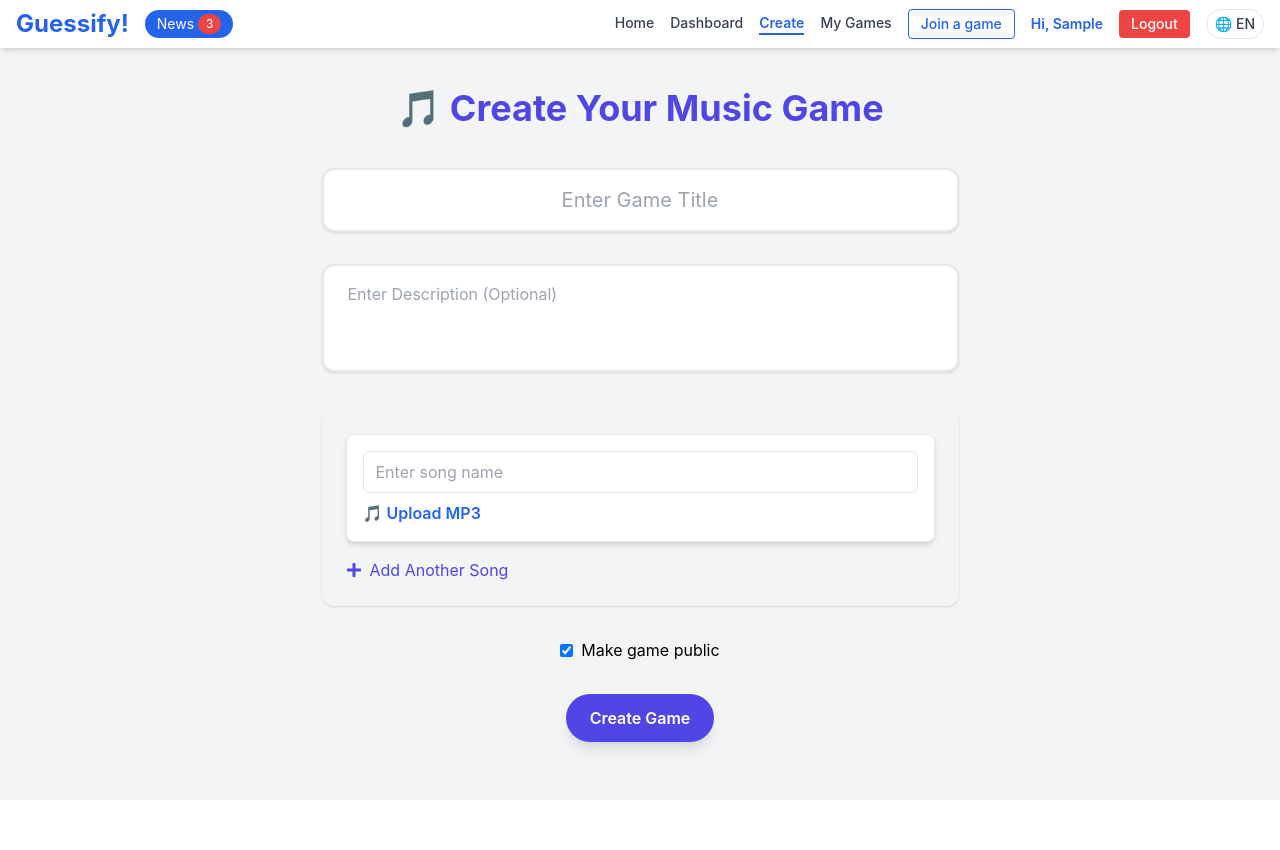
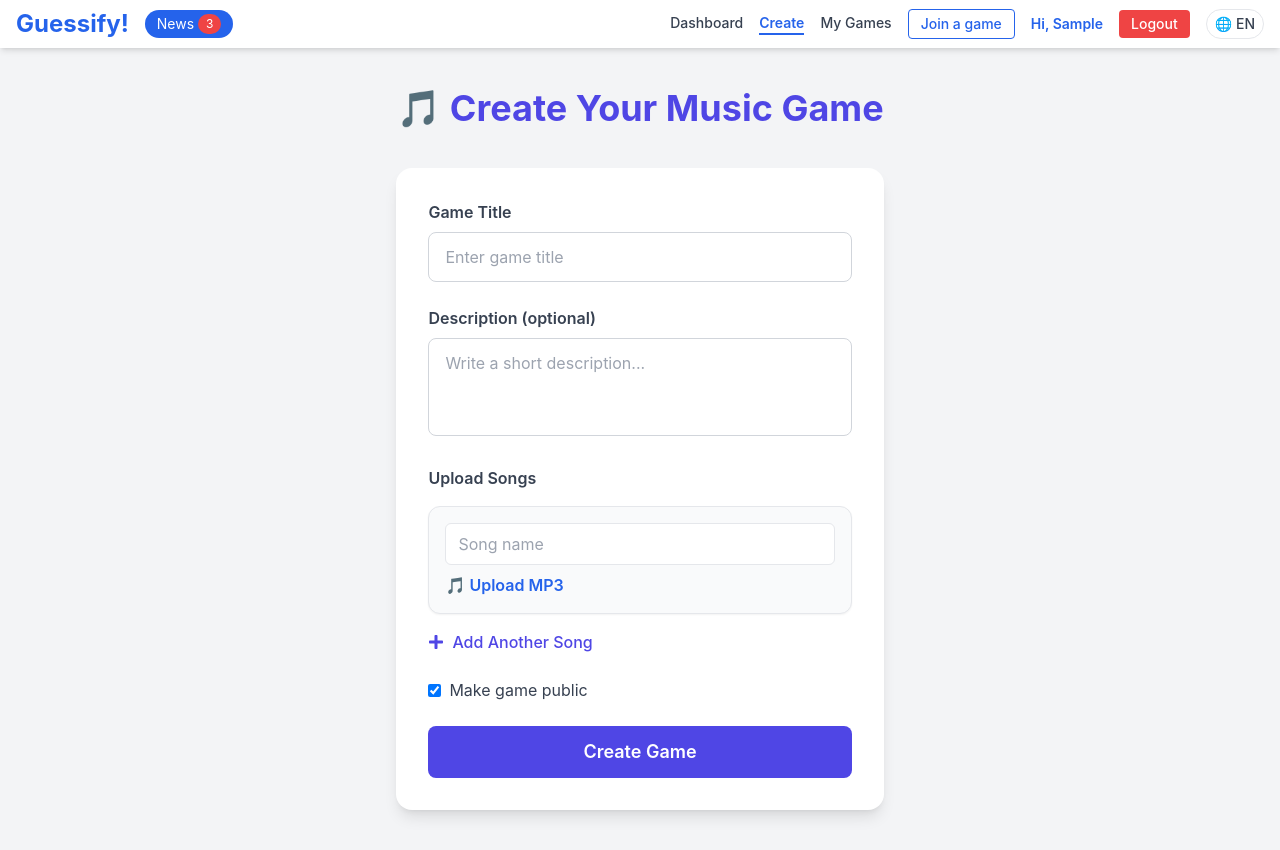
Before and after one commit to nSella10/AgileProject, a React (Create React App) app in the folder frontend/: page /create in a window 1280 px wide. Before the commit the page ends 800 px from the top, so only its background shows below. Built offline with nearby package versions, Linux system fonts and the light colour scheme; sample sign-in values are in the browser's storage.

Commit message:
emojjis in paricipant also

```diff
--- a/frontend/src/App.jsx
+++ b/frontend/src/App.jsx
@@ -17,7 +17,9 @@ function App() {
     <Router>
       <Routes>
         {/* Public */}
-        <Route path="/" element={<HomePage />} />
+        <Route element={<RedirectIfLoggedIn />}>
+          <Route path="/" element={<HomePage />} />
+        </Route>
         <Route path="/join" element={<JoinGamePage />} />
         <Route element={<RedirectIfLoggedIn />}>
           <Route path="/login" element={<LoginPage />} />
--- a/frontend/src/components/Navbar.jsx
+++ b/frontend/src/components/Navbar.jsx
@@ -93,9 +93,11 @@ const Navbar = () => {
         {/* Right side (desktop) */}
         <div className="hidden md:flex items-center space-x-4 text-sm font-medium text-gray-700">
           <nav className="flex space-x-4">
+            {!userInfo && (
               <Link to="/" className={navLinkClass("/")}>
                 Home
               </Link>
+            )}
             {userInfo && (
               <Link to="/dashboard" className={navLinkClass("/dashboard")}>
                 Dashboard
@@ -146,9 +148,11 @@ const Navbar = () => {
       {isMobileMenuOpen && (
         <div className="md:hidden px-4 pb-4 space-y-2 text-sm font-medium text-gray-700">
           <nav className="flex flex-col space-y-1">
+            {!userInfo && (
               <Link to="/" className={navLinkClass("/")}>
                 Home
               </Link>
+            )}
             {userInfo && (
               <Link to="/dashboard" className={navLinkClass("/dashboard")}>
                 Dashboard
@@ -194,5 +198,4 @@ const Navbar = () => {
     </header>
   );
 };
-
 export default Navbar;
--- a/frontend/src/pages/CreateGamePage.jsx
+++ b/frontend/src/pages/CreateGamePage.jsx
@@ -4,7 +4,7 @@ import PageLayout from "../components/PageLayout";
 import { useNavigate } from "react-router-dom";
 import { useDispatch } from "react-redux";
 import { useCreateGameMutation, gamesApiSlice } from "../slices/gamesApiSlice";
-import { FaMusic, FaPlus, FaTrashAlt, FaUpload } from "react-icons/fa";
+import { FaPlus } from "react-icons/fa";
 
 const CreateGamePage = () => {
   const [title, setTitle] = useState("");
@@ -69,34 +69,51 @@ const CreateGamePage = () => {
 
         {error && <p className="text-red-500 mb-6 text-center">{error}</p>}
 
-        <form className="space-y-8" onSubmit={submitHandler}>
+        <form
+          onSubmit={submitHandler}
+          className="bg-white p-8 rounded-2xl shadow-lg space-y-6"
+        >
+          <div>
+            <label className="block text-gray-700 font-semibold mb-2">
+              Game Title
+            </label>
             <input
               type="text"
-            placeholder="Enter Game Title"
-            className="w-full px-6 py-4 border-2 rounded-xl text-xl text-center shadow"
+              placeholder="Enter game title"
+              className="w-full px-4 py-3 border border-gray-300 rounded-lg focus:ring-2 focus:ring-indigo-500 focus:outline-none"
               value={title}
               onChange={(e) => setTitle(e.target.value)}
               required
             />
+          </div>
 
+          <div>
+            <label className="block text-gray-700 font-semibold mb-2">
+              Description (optional)
+            </label>
             <textarea
-            placeholder="Enter Description (Optional)"
-            className="w-full px-6 py-4 border-2 rounded-xl shadow resize-none"
+              placeholder="Write a short description..."
+              className="w-full px-4 py-3 border border-gray-300 rounded-lg focus:ring-2 focus:ring-indigo-500 focus:outline-none resize-none"
               value={description}
               onChange={(e) => setDescription(e.target.value)}
               rows={3}
             ></textarea>
+          </div>
 
-          <div className="bg-gray-100 p-6 rounded-xl shadow">
+          <div>
+            <label className="block text-gray-700 font-semibold mb-4">
+              Upload Songs
+            </label>
+            <div className="space-y-4">
               {songs.map((song, index) => (
                 <div
                   key={index}
-                className="border rounded-lg p-4 mb-4 shadow-md bg-white"
+                  className="p-4 rounded-xl bg-gray-50 border border-gray-200 shadow-sm"
                 >
                   <div className="mb-2">
                     <input
                       type="text"
-                    placeholder="Enter song name"
+                      placeholder="Song name"
                       value={song.name}
                       onChange={(e) =>
                         handleSongChange(index, "name", e.target.value)
@@ -118,7 +135,6 @@ const CreateGamePage = () => {
                       />
                     </label>
 
-                  {/* שם הקובץ אם הועלה */}
                     {song.file && (
                       <span className="text-sm text-gray-600">
                         📁 {song.file.name}
@@ -129,7 +145,7 @@ const CreateGamePage = () => {
                       <button
                         type="button"
                         onClick={() => removeSong(index)}
-                      className="ml-auto text-red-500 text-sm"
+                        className="ml-auto text-red-500 text-sm hover:underline"
                       >
                         ❌ Remove
                       </button>
@@ -137,29 +153,30 @@ const CreateGamePage = () => {
                   </div>
                 </div>
               ))}
+            </div>
 
             <button
               type="button"
               onClick={addSong}
-              className="flex gap-2 items-center text-indigo-600 hover:text-indigo-800 mt-4"
+              className="mt-4 flex items-center gap-2 text-indigo-600 hover:text-indigo-800 font-medium"
             >
               <FaPlus /> Add Another Song
             </button>
           </div>
 
-          <div className="flex justify-center items-center gap-2">
+          <div className="flex items-center gap-2">
             <input
               type="checkbox"
               checked={isPublic}
               onChange={(e) => setIsPublic(e.target.checked)}
             />
-            <span>Make game public</span>
+            <span className="text-gray-700">Make game public</span>
           </div>
 
           <button
             type="submit"
             disabled={isLoading}
-            className="bg-indigo-600 text-white px-6 py-3 rounded-full font-semibold hover:bg-indigo-700 transition-all shadow-lg block mx-auto"
+            className="w-full bg-indigo-600 text-white py-3 rounded-lg font-semibold text-lg hover:bg-indigo-700 transition-all"
           >
             {isLoading ? "Creating..." : "Create Game"}
           </button>
--- a/frontend/src/pages/JoinGamePage.jsx
+++ b/frontend/src/pages/JoinGamePage.jsx
@@ -1,6 +1,7 @@
 import React, { useState, useEffect } from "react";
 import { toast } from "react-toastify";
 import { getSocket, disconnectSocket } from "../socket";
+import classroomBg from "../assets/classroom-bg.png"; // ✅ ייבוא תמונת הרקע
 
 const JoinGamePage = () => {
   const [roomCode, setRoomCode] = useState("");
@@ -10,6 +11,7 @@ const JoinGamePage = () => {
   const [gameStarted, setGameStarted] = useState(false);
   const [guess, setGuess] = useState("");
   const [statusMsg, setStatusMsg] = useState("");
+  const [playerEmoji, setPlayerEmoji] = useState("");
 
   useEffect(() => {
     const socket = getSocket();
@@ -44,6 +46,10 @@ const JoinGamePage = () => {
       setStatusMsg("🏁 Game over! Thanks for playing.");
     });
 
+    socket.on("playerAssignedEmoji", ({ emoji }) => {
+      setPlayerEmoji(emoji);
+    });
+
     return () => {
       socket.off("roomJoined");
       socket.off("roomJoinError");
@@ -52,6 +58,7 @@ const JoinGamePage = () => {
       socket.off("correctAnswer");
       socket.off("roundFailed");
       socket.off("gameOver");
+      socket.off("playerAssignedEmoji");
       disconnectSocket();
     };
   }, []);
@@ -76,6 +83,7 @@ const JoinGamePage = () => {
     setGuess("");
   };
 
+  // 👤 שלב ההצטרפות
   if (!joined) {
     return (
       <div className="flex flex-col items-center justify-center min-h-screen bg-purple-800 text-white px-4">
@@ -105,22 +113,39 @@ const JoinGamePage = () => {
     );
   }
 
+  // ⏳ מסך המתנה - בסגנון Kahoot עם רקע מ-assets
   if (!gameStarted) {
     return (
-      <div className="flex flex-col items-center justify-center min-h-screen bg-purple-800 text-white px-4">
-        <h2 className="text-3xl font-bold mb-4">
-          Waiting for game to start...
-        </h2>
-        <p>
-          You joined as <strong>{username}</strong>
-        </p>
-        <p>
-          Room Code: <strong>{roomCode}</strong>
-        </p>
+      <div
+        className="relative flex flex-col items-center justify-center min-h-screen text-white text-center px-4"
+        style={{
+          backgroundImage: `url(${classroomBg})`,
+          backgroundSize: "cover",
+          backgroundPosition: "center",
+        }}
+      >
+        {/* תוכן */}
+        <div className="relative z-10 flex flex-col items-center bg-white/10 backdrop-blur-md px-8 py-10 rounded-xl shadow-xl border border-white/20">
+          {/* דמות השחקן */}
+          <div className="w-28 h-28 rounded-lg bg-purple-700 text-white text-5xl flex items-center justify-center mb-4">
+            {playerEmoji || "🎮"}
+          </div>
+
+          {/* שם השחקן */}
+          <h2 className="text-3xl font-extrabold mb-2 drop-shadow-lg">
+            {username}
+          </h2>
+
+          {/* טקסט משני */}
+          <p className="text-sm text-white/90">
+            You're in! See your nickname on screen?
+          </p>
+        </div>
       </div>
     );
   }
 
+  // 🎮 מסך המשחק
   return (
     <div className="flex flex-col items-center justify-center min-h-screen bg-yellow-100 text-black px-4">
       <h2 className="text-3xl font-bold mb-4">🎧 Guess the Song!</h2>
--- a/frontend/src/pages/LaunchGamePage.jsx
+++ b/frontend/src/pages/LaunchGamePage.jsx
@@ -32,7 +32,7 @@ const LaunchGamePage = () => {
     });
 
     socket.on("updatePlayerList", ({ players }) => {
-      setPlayers(players);
+      setPlayers(players); // players = [{ username, emoji }]
     });
 
     socket.on("gameStarting", () => {
@@ -80,8 +80,6 @@ const LaunchGamePage = () => {
     socket.emit("startGame", { roomId: roomCode });
   };
 
-  const avatars = ["🐶", "🦊", "🐼", "🐵", "🐱", "🦁", "🐸", "🐻", "🦄", "🐯"];
-
   return (
     <div
       className="launch-game-container"
@@ -105,10 +103,8 @@ const LaunchGamePage = () => {
           <div className="players-row">
             {players.map((player, idx) => (
               <div className="player-box fade-in" key={idx}>
-                <div className="player-icon">
-                  {avatars[idx % avatars.length]}
-                </div>
-                <span className="player-name">{player}</span>
+                <div className="player-icon">{player.emoji}</div>
+                <span className="player-name">{player.username}</span>
               </div>
             ))}
           </div>
```
Also changed, not shown: 1 other file (tests, documents, lock files or other folders). Lines whose indentation alone changed are shown as unchanged.
